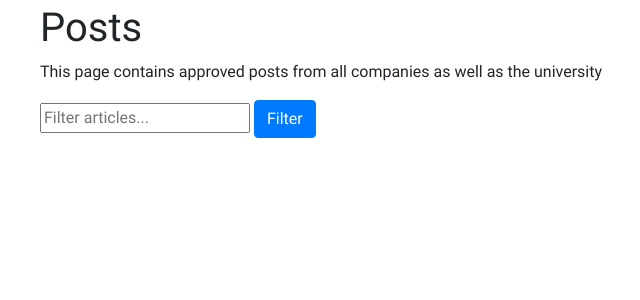
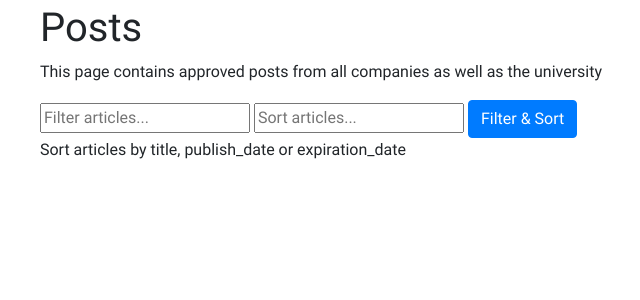
Before and after one commit to mirceachira/portfolio-manager-for-companies, a Django app: template portfolio_manager/templates/articles/article_list.html in a window 1280 px wide. Shown: the part 56-356 px from the top of the page, without its empty margins (45-685 px from the left). Run offline with Django 3.2, Linux system fonts and the light colour scheme; the template is opened without the code that fills it, so the values that code supplies are empty; parts of the project's set-up code (start-up, migrations or seed data) failed here and were passed over; some libraries are stand-ins or nearby versions.

Commit message:
added sort for articles

```diff
--- a/portfolio_manager/templates/articles/article_list.html
+++ b/portfolio_manager/templates/articles/article_list.html
@@ -12,7 +12,9 @@
     <form>
         <div class="form-group" method="post" action="{% url 'articles:list' %}">
             <input type="text" name="tag" placeholder="Filter articles..."/>
-            <button type="submit" class="btn btn-primary">Filter</button>
+            <input type="text" name="sort" placeholder="Sort articles..."/>
+            <button type="submit" class="btn btn-primary">Filter & Sort</button>
+            <p>Sort articles by title, publish_date or expiration_date</p>
         </div>
     </form>
 
```
Also changed, not shown: portfolio_manager/articles/views.py (+8 -0 lines).
